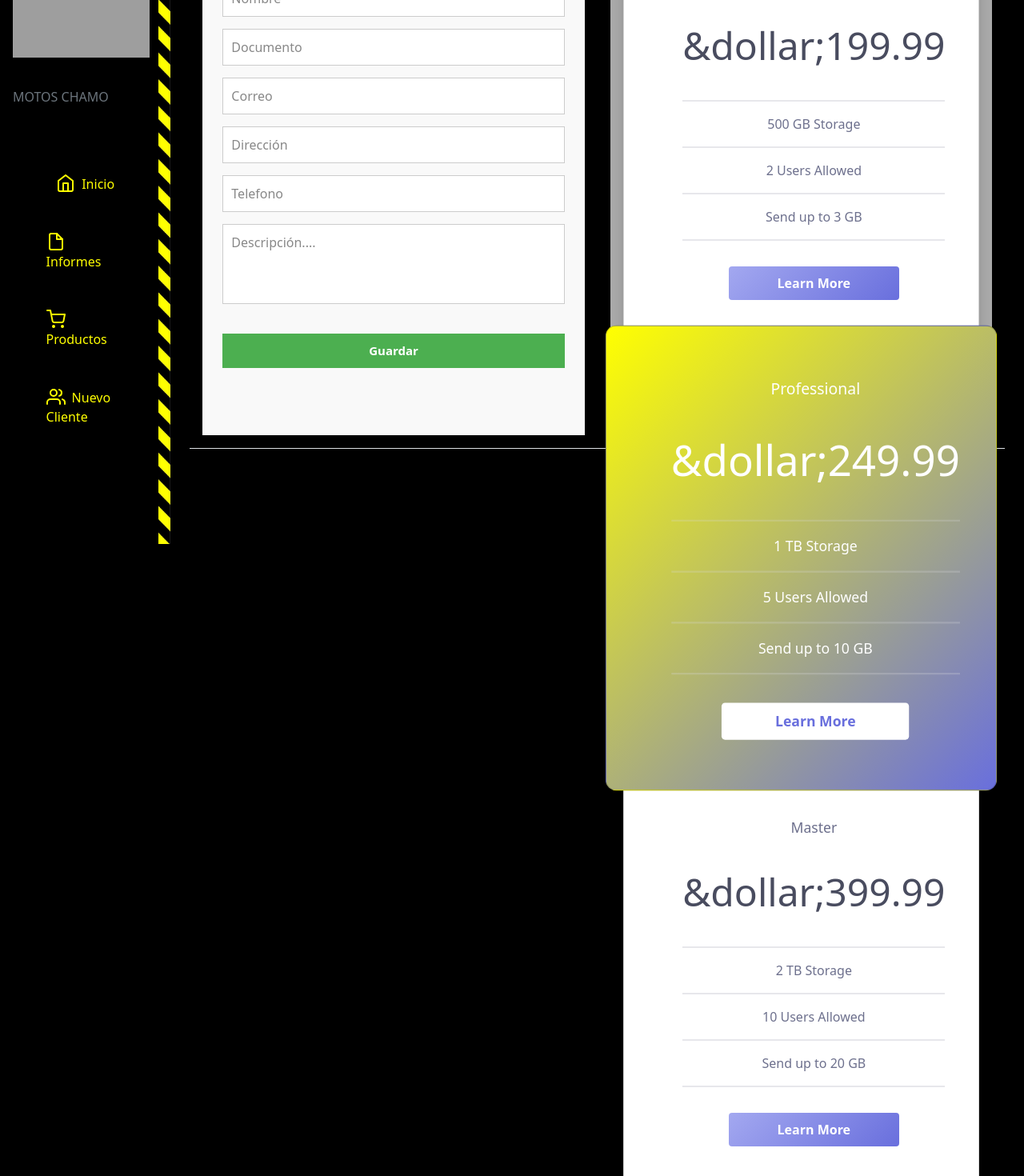
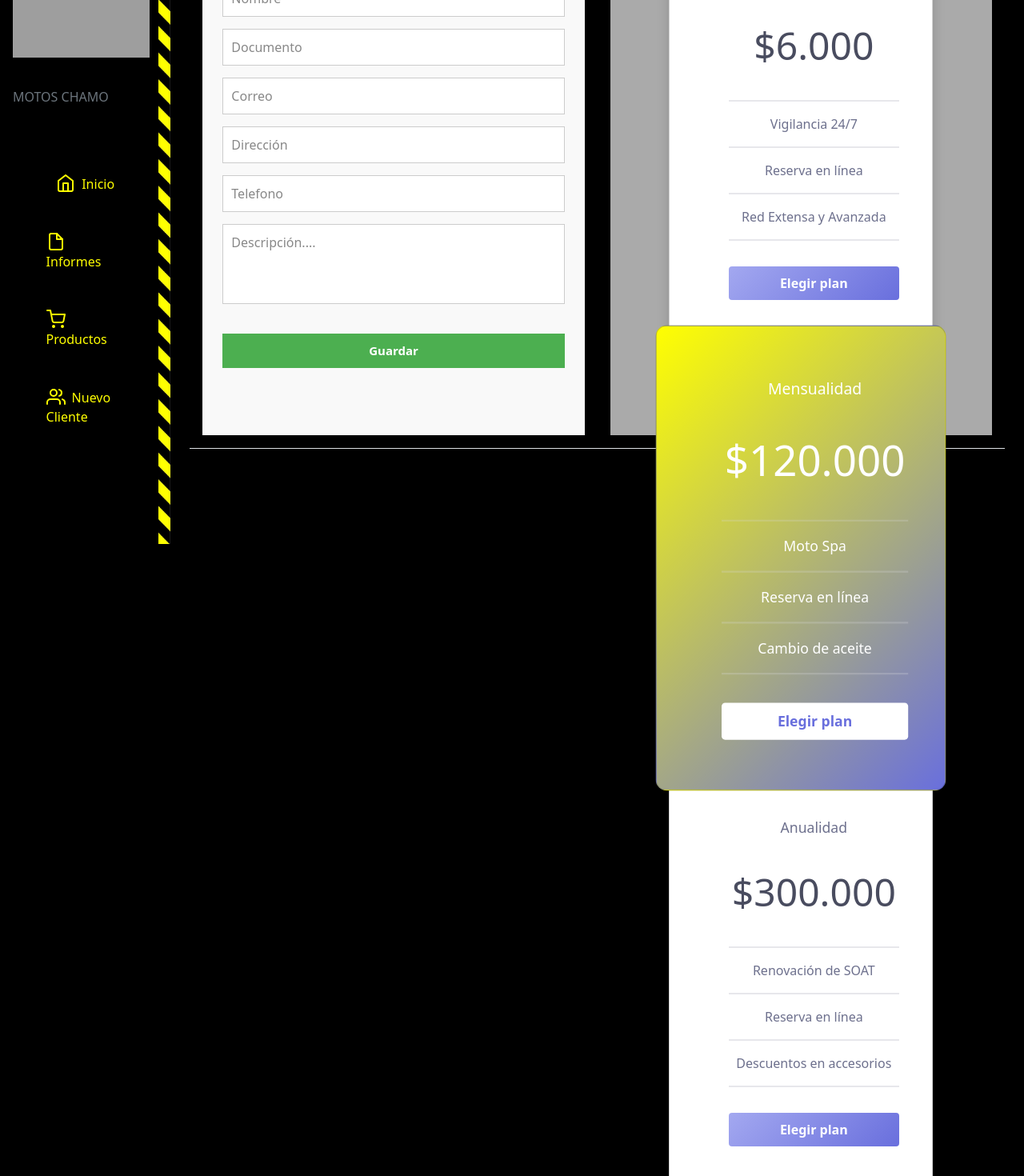
Before and after one commit to santii321/parqueadero, a React (Create React App) app in the folder parqueadero/: page /NuevoCliente in a window 1280 px wide. Shown: the part 120-1590 px from the top of the page at 80% size. Built offline with nearby package versions, Linux system fonts and the light colour scheme; grey boxes are pictures that could not be loaded.

Commit message:
Se hacen cambios en las cards de mensualidad

```diff
--- a/parqueadero/src/assets/style/clientes.css
+++ b/parqueadero/src/assets/style/clientes.css
@@ -1,4 +1,5 @@
-.contenedor, .contenedormensualidad{
+.contenedor, .contenedormensualidad
+{
     width: 80%;
     height: 80vh;
     background-color: #aaa;
--- a/parqueadero/src/clientes/MensualidadClientes.js
+++ b/parqueadero/src/clientes/MensualidadClientes.js
@@ -7,31 +7,31 @@ const MensualidadClientes = () => {
                 <div className="card shadow">
                     <ul>
                         <li className="pack">Basic</li>
-                        <li id="basic" className="price bottom-bar">&dollar;199.99</li>
-                        <li className="bottom-bar">500 GB Storage</li>
-                        <li className="bottom-bar">2 Users Allowed</li>
-                        <li className="bottom-bar">Send up to 3 GB</li>
-                        <li><button className="btn">Learn More</button></li>
+                        <li id="basic" className="price bottom-bar">$6.000</li>
+                        <li className="bottom-bar">Vigilancia 24/7</li>
+                        <li className="bottom-bar">Reserva en línea</li>
+                        <li className="bottom-bar">Red Extensa y Avanzada</li>
+                        <li><button className="btn">Elegir plan</button></li>
                     </ul>
                 </div>
                 <div className="card active">
                     <ul>
-                        <li className="pack">Professional</li>
-                        <li id="professional" className="price bottom-bar">&dollar;249.99</li>
-                        <li className="bottom-bar">1 TB Storage</li>
-                        <li className="bottom-bar">5 Users Allowed</li>
-                        <li className="bottom-bar">Send up to 10 GB</li>
-                        <li><button className="btn active-btn">Learn More</button></li>
+                        <li className="pack">Mensualidad</li>
+                        <li id="professional" className="price bottom-bar">$120.000</li>
+                        <li className="bottom-bar">Moto Spa</li>
+                        <li className="bottom-bar">Reserva en línea</li>
+                        <li className="bottom-bar">Cambio de aceite</li>
+                        <li><button className="btn active-btn">Elegir plan</button></li>
                     </ul>
                 </div>
                 <div className="card shadow">
                     <ul>
-                        <li className="pack">Master</li>
-                        <li id="master" className="price bottom-bar">&dollar;399.99</li>
-                        <li className="bottom-bar">2 TB Storage</li>
-                        <li className="bottom-bar">10 Users Allowed</li>
-                        <li className="bottom-bar">Send up to 20 GB</li>
-                        <li><button className="btn">Learn More</button></li>
+                        <li className="pack">Anualidad</li>
+                        <li id="master" className="price bottom-bar">$300.000</li>
+                        <li className="bottom-bar">Renovación de SOAT</li>
+                        <li className="bottom-bar">Reserva en línea</li>
+                        <li className="bottom-bar">Descuentos en accesorios</li>
+                        <li><button className="btn">Elegir plan</button></li>
                     </ul>
                 </div>
             </div>
```
